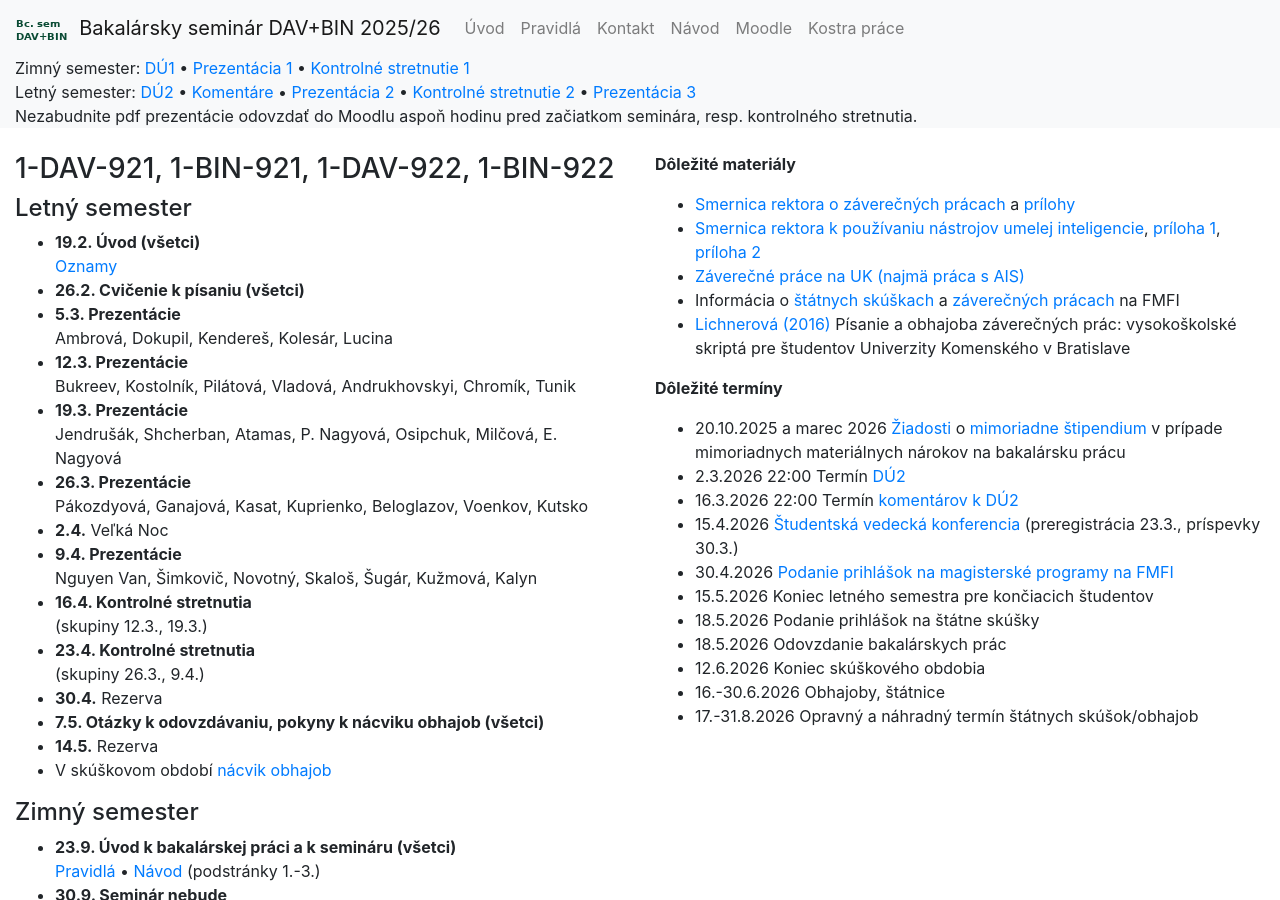
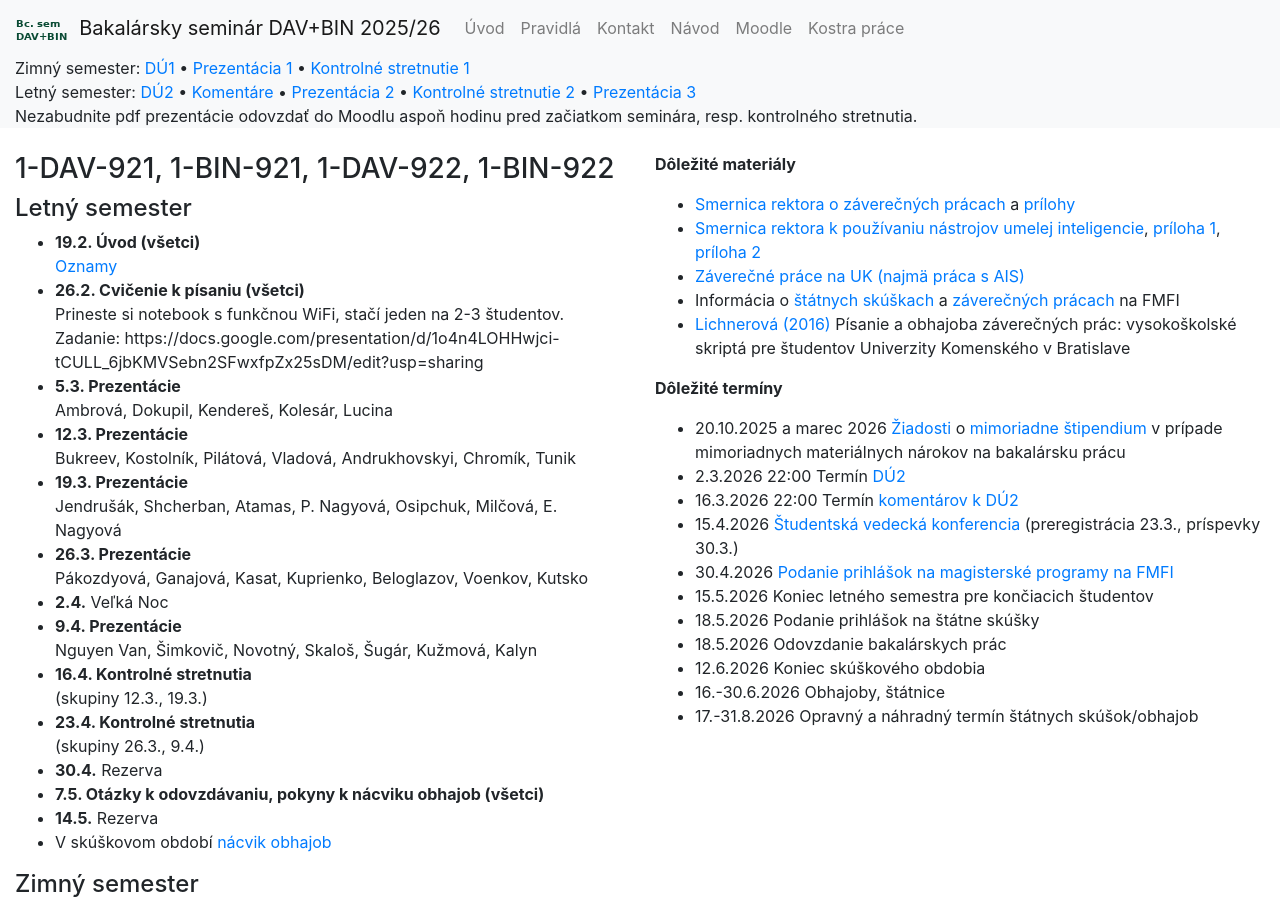
Before and after one commit to bbrejova/bcdav, a Jekyll site: the page built from index.md, in a window 1280 px wide and 900 px high. Built offline with Jekyll 4.4.1, drawn with Linux system fonts in a browser that asks for light colours; nearby versions of some CDN libraries; part of the change alters nothing that is shown.

Commit message:
cvicenie

```diff
--- a/index.md
+++ b/index.md
@@ -10,8 +10,8 @@ layout: index
 * **19.2. Úvod (všetci)**<br>
 [Oznamy](./Oznamy_február.md) <!-- • [Časové konflikty](https://moodle.uniba.sk/mod/assign/view.php?id=180181) -->
 * **26.2. Cvičenie k písaniu (všetci)**<br>
-<!-- Prineste si notebook s funkčnou WiFi, stačí jeden na 2-3 študentov.<br> -->
-<!-- Zadanie: -->
+Prineste si notebook s funkčnou WiFi, stačí jeden na 2-3 študentov.<br>
+Zadanie: https://docs.google.com/presentation/d/1o4n4LOHHwjci-tCULL_6jbKMVSebn2SFwxfpZx25sDM/edit?usp=sharing
 <!-- Prezentáciu aj vypracované cvičenie nájdete v Moodli. -->
 * **5.3. Prezentácie**<br>
 Ambrová, Dokupil, Kendereš, Kolesár, Lucina
```
